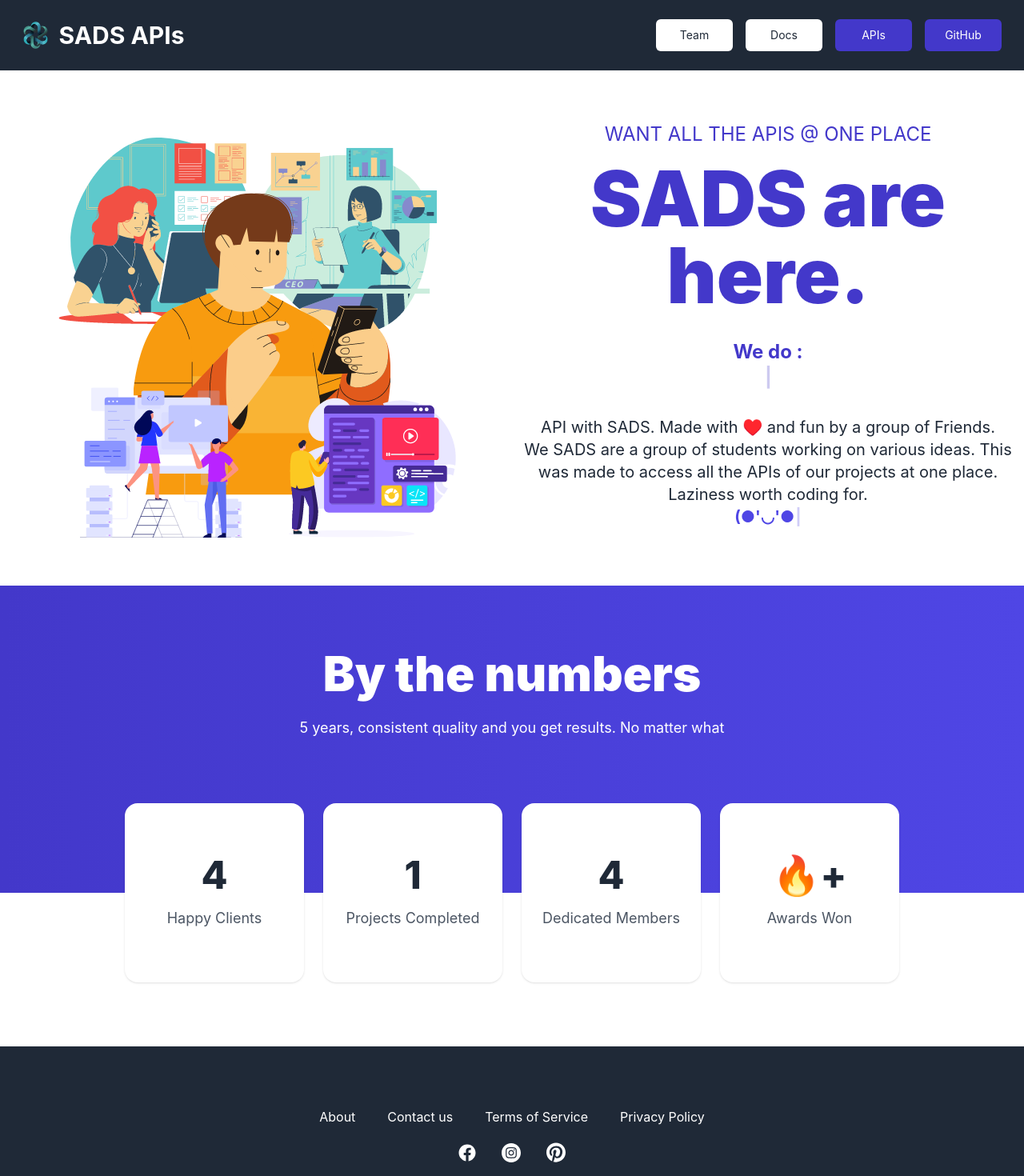
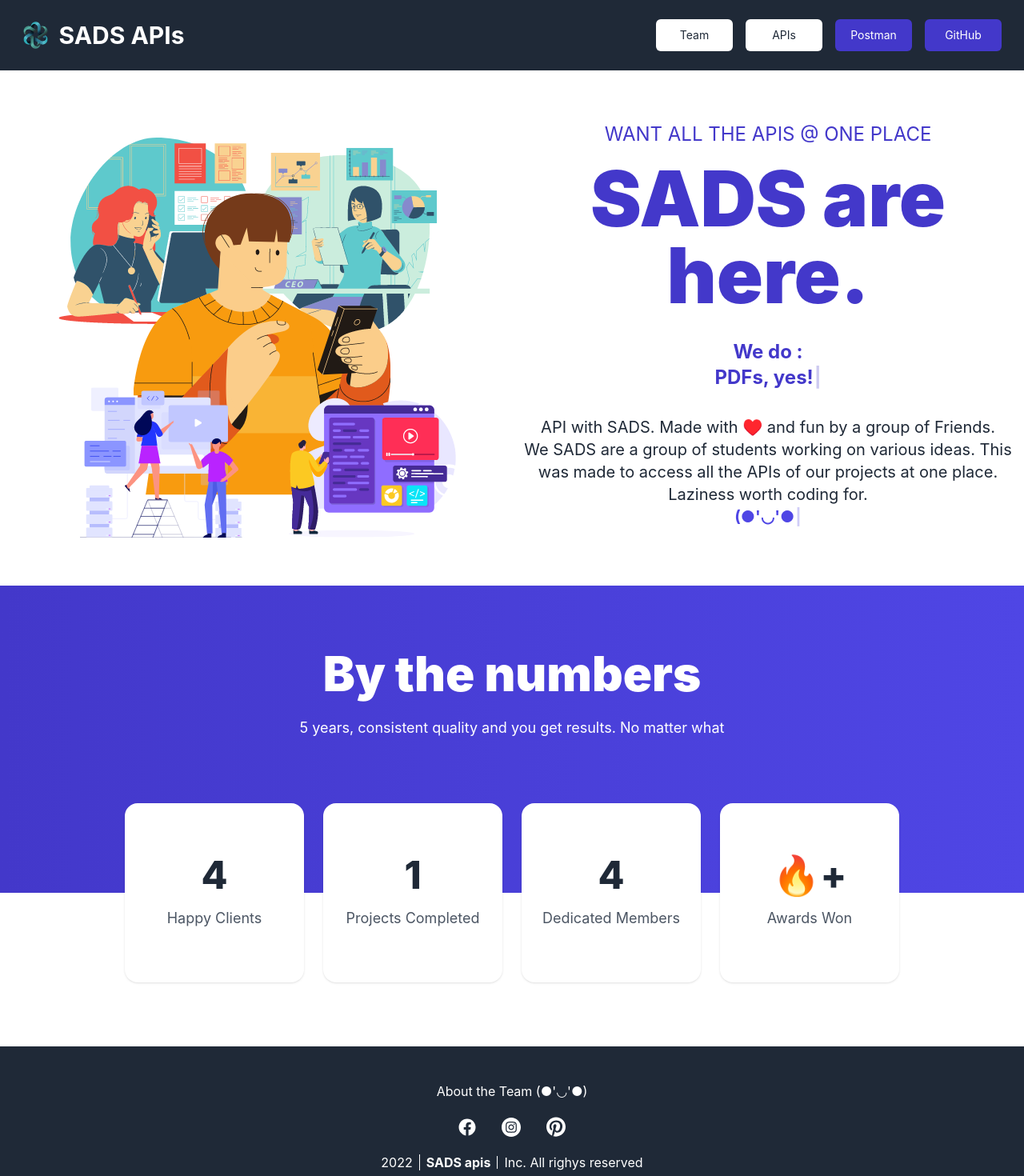
Before and after one commit to SuryaSekhar14/API-Fest-22-Team-42, a React (Create React App) app in the folder frontend/: page / in a window 1280 px wide. Shown: the top 1470 px of the page at 80% size. Built offline with nearby package versions, Linux system fonts and the light colour scheme.

Commit message:
Update before integration

```diff
--- a/frontend/package.json
+++ b/frontend/package.json
@@ -6,7 +6,9 @@
     "@testing-library/jest-dom": "^5.16.1",
     "@testing-library/react": "^12.1.2",
     "@testing-library/user-event": "^13.5.0",
+    "axios": "^0.25.0",
     "bootstrap": "^5.1.3",
+    "fs": "0.0.1-security",
     "html5-file-selector": "^2.1.0",
     "node-sass": "^7.0.1",
     "react": "^17.0.2",
--- a/frontend/src/components/Footer.jsx
+++ b/frontend/src/components/Footer.jsx
@@ -6,11 +6,11 @@ const Footer = () => {
         <div className="bg-gray-800">
         <div className="mx-auto container xl:px-20 lg:px-12 sm:px-6 py-12">
             <div className="flex flex-col items-center justify-center">
-                <div className="flex flex-wrap sm:gap-10 gap-8 items-center justify-center mt-8">
-                    <p className="hover:text-gray-100 text-base cursor-pointer leading-4 text-white">About</p>
-                    <p className="hover:text-gray-100 text-base cursor-pointer leading-4 text-white">Contact us</p>
+                <div className="flex flex-wrap sm:gap-10 gap-8 items-center justify-center">
+                    <a href="/team" className="hover:text-gray-100 text-base cursor-pointer leading-4 text-white">About the Team (●'◡'●)</a>
+                    {/* <p className="hover:text-gray-100 text-base cursor-pointer leading-4 text-white">Contact us</p>
                     <p className="hover:text-gray-100 text-base cursor-pointer leading-4 text-white">Terms of Service</p>
-                    <p className="hover:text-gray-00 text-base cursor-pointer leading-4 text-white">Privacy Policy</p>
+                    <p className="hover:text-gray-00 text-base cursor-pointer leading-4 text-white">Privacy Policy</p> */}
                 </div>
                 <div className="flex items-center gap-x-8 mt-6">
                     <div className="cursor-pointer">
--- a/frontend/src/components/Hero.jsx
+++ b/frontend/src/components/Hero.jsx
@@ -16,7 +16,7 @@ const Hero = () => {
                         <h3 tabIndex='0' className="text-indigo-700 text-2xl lg:text-2xl font-bold mb-8">We do :
                         <Typewriter
                         options={{
-                            strings: ['Object Detection', 'Translate','PDFs, yes!','OCR','Auto Image Downloader, this too!'],
+                            strings: ['Translate','PDFs, yes!','OCR','Auto Image Downloader, this too!'],
                             autoStart: true,
                             loop: true,
                         }}
--- a/frontend/src/components/Navbar.jsx
+++ b/frontend/src/components/Navbar.jsx
@@ -57,8 +57,8 @@ const Navbar = () => {
                                     <path d="M7 8.75C7.9665 8.75 8.75 7.9665 8.75 7C8.75 6.0335 7.9665 5.25 7 5.25C6.0335 5.25 5.25 6.0335 5.25 7C5.25 7.9665 6.0335 8.75 7 8.75Z" stroke="#1F2937" strokeLinecap="round" strokeLinejoin="round" />
                                 </svg> */}
                             </button>
-                            <button className="rounded-md flex space-x-2 w-24 h-10 font-normal text-sm leading-3 text-gray-800 bg-white focus:outline-none focus:bg-gray-200 hover:bg-gray-200 duration-150 justify-center items-center">
-                                <p>Docs</p>
+                            <button onClick={(e)=>navigate('/apis', {replace:true})} className="rounded-md flex space-x-2 w-24 h-10 font-normal text-sm leading-3 text-gray-800 bg-white focus:outline-none focus:bg-gray-200 hover:bg-gray-200 duration-150 justify-center items-center">
+                                <p>APIs</p>
                                 {/* <svg width={14} height={14} viewBox="0 0 14 14" fill="none" xmlns="http://www.w3.org/2000/svg">
                                     <path d="M12.25 8.75V11.0833C12.25 11.3928 12.1271 11.6895 11.9083 11.9083C11.6895 12.1271 11.3928 12.25 11.0833 12.25H2.91667C2.60725 12.25 2.3105 12.1271 2.09171 11.9083C1.87292 11.6895 1.75 11.3928 1.75 11.0833V8.75" stroke="#1F2937" strokeLinecap="round" strokeLinejoin="round" />
                                     <path d="M9.91683 4.66667L7.00016 1.75L4.0835 4.66667" stroke="#1F2937" strokeLinecap="round" strokeLinejoin="round" />
@@ -66,8 +66,8 @@ const Navbar = () => {
                                 </svg> */}
                             </button>
                             {/* Save button */}
-                            <button onClick={(e)=>navigate('/apis', {replace:true})} className="rounded-md flex space-x-2 w-24 h-10 font-normal text-sm leading-3 text-white bg-indigo-700 focus:outline-none focus:bg-indigo-600 focus:ring-2 focus:ring-offset-2 focus:ring-indigo-700 hover:bg-indigo-600 duration-150 justify-center items-center">
-                                <p>APIs</p>
+                            <button onClick={(e)=>window.open('https://www.postman.com/restless-flare-713473/workspace/api-fest-team-42')} className="rounded-md flex space-x-2 w-24 h-10 font-normal text-sm leading-3 text-white bg-indigo-700 focus:outline-none focus:bg-indigo-600 focus:ring-2 focus:ring-offset-2 focus:ring-indigo-700 hover:bg-indigo-600 duration-150 justify-center items-center">
+                                <p>Postman</p>
                                 {/* <svg width={14} height={14} viewBox="0 0 14 14" fill="none" xmlns="http://www.w3.org/2000/svg">
                                     <path d="M11.0833 12.25H2.91667C2.60725 12.25 2.3105 12.1271 2.09171 11.9083C1.87292 11.6895 1.75 11.3928 1.75 11.0833V2.91667C1.75 2.60725 1.87292 2.3105 2.09171 2.09171C2.3105 1.87292 2.60725 1.75 2.91667 1.75H9.33333L12.25 4.66667V11.0833C12.25 11.3928 12.1271 11.6895 11.9083 11.9083C11.6895 12.1271 11.3928 12.25 11.0833 12.25Z" stroke="white" strokeLinecap="round" strokeLinejoin="round" />
                                     <path d="M9.91683 12.25V7.58331H4.0835V12.25" stroke="white" strokeLinecap="round" strokeLinejoin="round" />
@@ -156,8 +156,8 @@ const Navbar = () => {
                                     <path d="M7 8.75C7.9665 8.75 8.75 7.9665 8.75 7C8.75 6.0335 7.9665 5.25 7 5.25C6.0335 5.25 5.25 6.0335 5.25 7C5.25 7.9665 6.0335 8.75 7 8.75Z" stroke="#1F2937" strokeLinecap="round" strokeLinejoin="round" />
                                 </svg> */}
                             </button>
-                            <button className="rounded-md flex space-x-2 w-full h-10 font-normal text-sm leading-3 text-gray-800 bg-white focus:outline-none focus:bg-gray-200 hover:bg-gray-200 duration-150 justify-center items-center">
-                                <p>Documentation</p>
+                            <button onClick={(e)=>navigate('/apis', {replace:true})} className="rounded-md flex space-x-2 w-full h-10 font-normal text-sm leading-3 text-gray-800 bg-white focus:outline-none focus:bg-gray-200 hover:bg-gray-200 duration-150 justify-center items-center">
+                                <p>APIs</p>
                                 {/* <svg width={14} height={14} viewBox="0 0 14 14" fill="none" xmlns="http://www.w3.org/2000/svg">
                                     <path d="M12.25 8.75V11.0833C12.25 11.3928 12.1271 11.6895 11.9083 11.9083C11.6895 12.1271 11.3928 12.25 11.0833 12.25H2.91667C2.60725 12.25 2.3105 12.1271 2.09171 11.9083C1.87292 11.6895 1.75 11.3928 1.75 11.0833V8.75" stroke="#1F2937" strokeLinecap="round" strokeLinejoin="round" />
                                     <path d="M9.91683 4.66667L7.00016 1.75L4.0835 4.66667" stroke="#1F2937" strokeLinecap="round" strokeLinejoin="round" />
@@ -165,8 +165,8 @@ const Navbar = () => {
                                 </svg> */}
                             </button>
                             {/* Save button */}
-                            <button onClick={(e)=>navigate('/apis', {replace:true})} className="rounded-md flex space-x-2 w-full h-10 font-normal text-sm leading-3 text-white bg-indigo-700 focus:outline-none focus:bg-indigo-600 hover:bg-indigo-600 duration-150 justify-center items-center">
-                                <p>APIs</p>
+                            <button onClick={(e)=>window.open('https://www.postman.com/restless-flare-713473/workspace/api-fest-team-42')} className="rounded-md flex space-x-2 w-full h-10 font-normal text-sm leading-3 text-white bg-indigo-700 focus:outline-none focus:bg-indigo-600 hover:bg-indigo-600 duration-150 justify-center items-center">
+                                <p>Postman</p>
                                 {/* <svg width={14} height={14} viewBox="0 0 14 14" fill="none" xmlns="http://www.w3.org/2000/svg">
                                     <path d="M11.0833 12.25H2.91667C2.60725 12.25 2.3105 12.1271 2.09171 11.9083C1.87292 11.6895 1.75 11.3928 1.75 11.0833V2.91667C1.75 2.60725 1.87292 2.3105 2.09171 2.09171C2.3105 1.87292 2.60725 1.75 2.91667 1.75H9.33333L12.25 4.66667V11.0833C12.25 11.3928 12.1271 11.6895 11.9083 11.9083C11.6895 12.1271 11.3928 12.25 11.0833 12.25Z" stroke="white" strokeLinecap="round" strokeLinejoin="round" />
                                     <path d="M9.91683 12.25V7.58331H4.0835V12.25" stroke="white" strokeLinecap="round" strokeLinejoin="round" />
--- a/frontend/src/components/PDF/PdfCombiner.jsx
+++ b/frontend/src/components/PDF/PdfCombiner.jsx
@@ -3,8 +3,36 @@ import 'react-dropzone-uploader/dist/styles.css'
 import Dropzone from 'react-dropzone-uploader'
 import { getDroppedOrSelectedFiles } from 'html5-file-selector'
 import validator from 'validator'
+import axios from 'axios';
+import fs from 'fs'
 
 const logo = require('../../assets/img/pdf.jpg');
+
+const pdfapi = () => {
+    var axios = require('axios');
+    var FormData = require('form-data');
+    var fs = require('fs');
+    var data = new FormData();
+    data.append('image', fs.createReadStream('/Users/surya/Desktop/Code/API-Fest-22-Team-42/backend/api/images/image.png'));
+    data.append('image', fs.createReadStream('/Users/surya/Desktop/Code/API-Fest-22-Team-42/backend/api/images/unknown.png'));
+
+    var config = {
+    method: 'post',
+    url: '127.0.0.1:8000/api/imagetopdf/',
+    headers: {
+        ...data.getHeaders()
+    },
+    data : data
+    };
+
+    axios(config)
+    .then((response) => {
+    console.log(JSON.stringify(response.data));
+    })
+    .catch((error) => {
+    console.log(error);
+    });
+}
 
 const PdfCombiner = () => {
 
--- a/frontend/src/components/Team.jsx
+++ b/frontend/src/components/Team.jsx
@@ -21,28 +21,28 @@ const Team = () => {
                 <div className="flex flex-wrap items-stretch xl:justify-between justify-center mt-16 xl:gap-6 gap-4">
                     <div className="lg:w-96 w-80">
                         <img src={surya} className="h-72 w-full object-cover object-center rounded-t-md" alt="woman smiling" />
-                        <div className="bg-white shadow-md rounded-md py-4 text-center">
+                        <div className="bg-white shadow-lg rounded-md py-4 text-center">
                             <p className="text-base font-medium leading-6 text-gray-600">Surya Sekhar Datta</p>
                             {/* <p className="text-base leading-6 mt-2 text-gray-800">Designer</p> */}
                         </div>
                     </div>
                     <div className="lg:w-96 w-80">
                         <img src={dhritesh} className="h-72 w-full object-cover object-center rounded-t-md" alt="woman in black dress" />
-                        <div className="bg-white shadow-md rounded-md py-4 text-center">
+                        <div className="bg-white shadow-lg rounded-md py-4 text-center">
                             <p className="text-base font-medium leading-6 text-gray-600">Dhritesh Bhagat</p>
                             {/* <p className="text-base leading-6 mt-2 text-gray-800">Designer</p> */}
                         </div>
                     </div>
                     <div className="lg:w-96 w-80">
                         <img src={swapnanil} className="h-72 w-full object-cover object-center rounded-t-md" alt="woman smiling" />
-                        <div className="bg-white shadow-md rounded-md py-4 text-center">
+                        <div className="bg-white shadow-lg rounded-md py-4 text-center">
                             <p className="text-base font-medium leading-6 text-gray-600">Swapnanil Ray</p>
                             {/* <p className="text-base leading-6 mt-2 text-gray-800">Writer</p> */}
                         </div>
                     </div>
                     <div className="lg:w-96 w-80">
                         <img src={arnab} className="h-72 w-full object-cover object-center rounded-t-md" alt="woman smiling" />
-                        <div className="bg-white shadow-md rounded-md py-4 text-center">
+                        <div className="bg-white shadow-lg rounded-md py-4 text-center">
                             <p className="text-base font-medium leading-6 text-gray-600">Arnab Maity</p>
                             {/* <p className="text-base leading-6 mt-2 text-gray-800">Developer</p> */}
                         </div>
```
Also changed, not shown: 1 other file (tests, documents, lock files or other folders).
